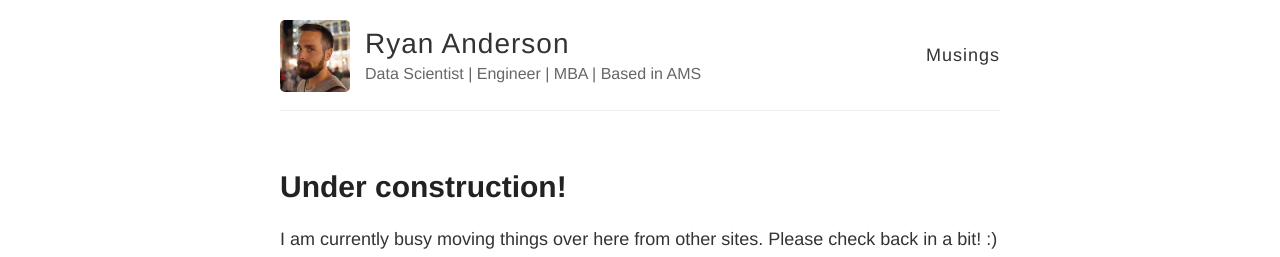
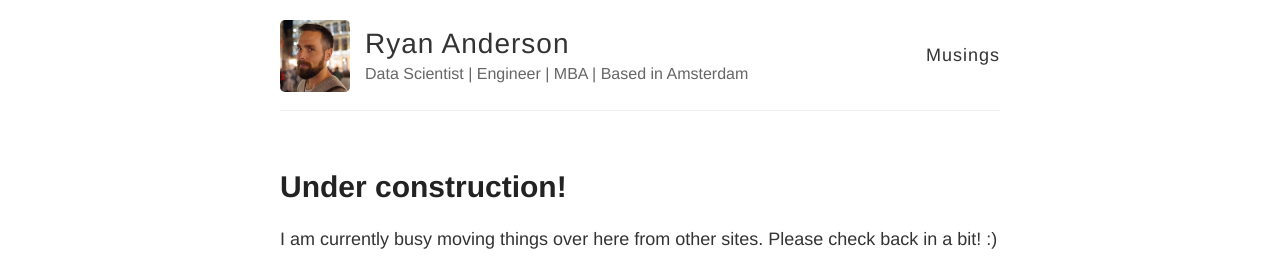
Before and after one commit to ryan-anderson-ds/ryan-anderson-ds.github.io, a Jekyll site: the page built from index.html, in a window 1280 px wide. Shown: the top 257 px of the page. Built offline with Jekyll 4.4.1, drawn with Linux system fonts in a browser that asks for light colours.

Commit message:
Update _config.yml

```diff
--- a/_config.yml
+++ b/_config.yml
@@ -6,7 +6,7 @@
 name: Ryan Anderson
 
 # Short bio or description (displayed in the header)
-description: Data Scientist | Engineer | MBA | Based in AMS
+description: Data Scientist | Engineer | MBA | Based in Amsterdam
 
 # URL of your avatar or profile pic (you could use your GitHub profile pic)
 avatar: /images/profile.jpg
```
